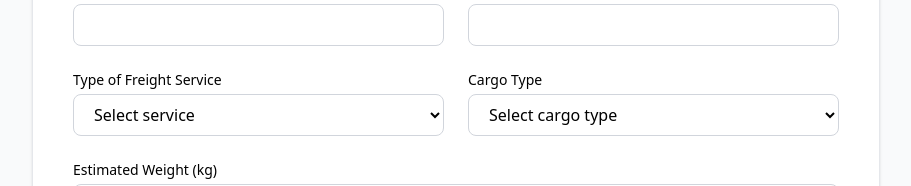
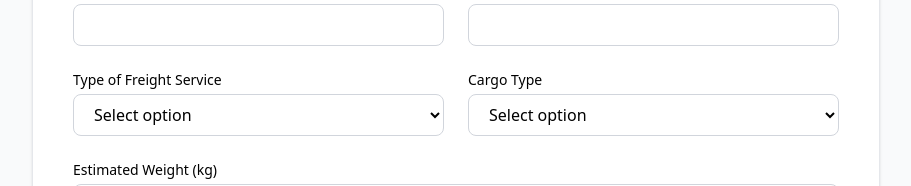
Before and after one commit to RichardHerold32/dolphin-freight-website, a React (Vite) app: page /booking in a window 1280 px wide. Shown: the part 846-1032 px from the top of the page, without its empty margins (184-1095 px from the left). Built offline with nearby package versions, Linux system fonts and the light colour scheme.

Commit message:
added BookingSuccess page and spinner for submit button

```diff
--- a/src/App.jsx
+++ b/src/App.jsx
@@ -8,6 +8,8 @@ import PageShimmer from "./components/PageShimmer";
 import NotFound from "./pages/NotFound";
 import ErrorBoundary from "./components/ErrorBoundary";
 import ScrollToTop from "./components/ScrollToTop";
+import BookingSuccess from "./pages/BookingSuccess";
+
 
 // Lazy-loaded pages
 const Home = lazy(() => import("./pages/Home"));
@@ -31,6 +33,8 @@ function App() {
           <Route path="/contact" element={<Contact />} />
           <Route path="/booking" element={<Booking />} />
           <Route path="*" element={<NotFound />} />
+          <Route path="/booking-success" element={<BookingSuccess />} />
+
         </Routes>
       </Suspense>
 
--- a/src/pages/Booking.jsx
+++ b/src/pages/Booking.jsx
@@ -1,7 +1,10 @@
 import { useState } from "react";
 import Breadcrumbs from "../components/Breadcrumbs";
+import { useNavigate } from "react-router-dom";
 
 export default function Booking() {
+  const navigate = useNavigate();
+
   const [form, setForm] = useState({
     name: "",
     email: "",
@@ -14,19 +17,51 @@ export default function Booking() {
     message: "",
   });
 
+  const [errors, setErrors] = useState({});
+  const [loading, setLoading] = useState(false);
+
   function handleChange(e) {
     setForm({ ...form, [e.target.name]: e.target.value });
   }
 
+  function validate() {
+    const newErrors = {};
+
+    if (!form.name.trim()) newErrors.name = "Name is required";
+    if (!form.email.includes("@"))
+      newErrors.email = "Valid email is required";
+    if (!form.phone.trim())
+      newErrors.phone = "Phone number is required";
+    if (!form.serviceType)
+      newErrors.serviceType = "Select a freight service";
+    if (!form.origin.trim())
+      newErrors.origin = "Origin is required";
+    if (!form.destination.trim())
+      newErrors.destination = "Destination is required";
+    if (!form.weight || Number(form.weight) <= 0)
+      newErrors.weight = "Enter a valid weight";
+
+    setErrors(newErrors);
+    return Object.keys(newErrors).length === 0;
+  }
+
   function handleSubmit(e) {
     e.preventDefault();
+    if (!validate()) return;
+
+    setLoading(true);
+
+    // simulate submission (replace with Google Sheets later)
+    setTimeout(() => {
       console.log("Booking Request:", form);
-    alert("Your booking request has been submitted.");
+      setLoading(false);
+      navigate("/booking-success");
+    }, 1200);
   }
 
   return (
     <>
-      {/* HERO SECTION */}
+      {/* HERO */}
       <section className="relative w-full h-[40vh] overflow-hidden">
         <img
           src="/booking-hero.webp"
@@ -49,10 +84,9 @@ export default function Booking() {
         </div>
       </section>
 
-      {/* BREADCRUMBS */}
       <Breadcrumbs />
 
-      {/* BOOKING FORM */}
+      {/* FORM */}
       <section className="py-24 bg-gray-50">
         <div className="max-w-4xl mx-auto px-6">
           <div className="bg-white rounded-xl shadow-sm border border-gray-200 p-8 md:p-10">
@@ -63,132 +97,92 @@ export default function Booking() {
             <form onSubmit={handleSubmit} className="space-y-6">
               {/* Name & Email */}
               <div className="grid md:grid-cols-2 gap-6">
-                <div>
-                  <label className="block text-sm font-medium mb-1">
-                    Full Name
-                  </label>
-                  <input
-                    type="text"
+                <FormField
+                  label="Full Name"
                   name="name"
-                    required
                   value={form.name}
                   onChange={handleChange}
-                    className="w-full border border-gray-300 rounded-lg px-4 py-2 focus:outline-none focus:ring-2 focus:ring-gray-900"
+                  error={errors.name}
+                />
+
+                <FormField
+                  label="Email Address"
+                  name="email"
+                  type="email"
+                  value={form.email}
+                  onChange={handleChange}
+                  error={errors.email}
                 />
               </div>
 
-                <div>
-                  <label className="block text-sm font-medium mb-1">
-                    Email Address
-                  </label>
-                  <input
-                    type="email"
-                    name="email"
-                    required
-                    value={form.email}
-                    onChange={handleChange}
-                    className="w-full border border-gray-300 rounded-lg px-4 py-2 focus:outline-none focus:ring-2 focus:ring-gray-900"
-                  />
-                </div>
-              </div>
-
               {/* Phone */}
-              <div>
-                <label className="block text-sm font-medium mb-1">
-                  Phone Number
-                </label>
-                <input
-                  type="tel"
+              <FormField
+                label="Phone Number"
                 name="phone"
                 value={form.phone}
                 onChange={handleChange}
-                  className="w-full border border-gray-300 rounded-lg px-4 py-2 focus:outline-none focus:ring-2 focus:ring-gray-900"
+                error={errors.phone}
+              />
+
+              {/* Route */}
+              <div className="grid md:grid-cols-2 gap-6">
+                <FormField
+                  label="Origin"
+                  name="origin"
+                  value={form.origin}
+                  onChange={handleChange}
+                  error={errors.origin}
+                />
+
+                <FormField
+                  label="Destination"
+                  name="destination"
+                  value={form.destination}
+                  onChange={handleChange}
+                  error={errors.destination}
                 />
               </div>
 
-              {/* Route */}
+              {/* Service & Cargo */}
               <div className="grid md:grid-cols-2 gap-6">
-                <div>
-                  <label className="block text-sm font-medium mb-1">
-                    Origin
-                  </label>
-                  <input
-                    type="text"
-                    name="origin"
-                    value={form.origin}
+                <SelectField
+                  label="Type of Freight Service"
+                  name="serviceType"
+                  value={form.serviceType}
                   onChange={handleChange}
-                    className="w-full border border-gray-300 rounded-lg px-4 py-2 focus:outline-none focus:ring-2 focus:ring-gray-900"
+                  error={errors.serviceType}
+                  options={[
+                    "Air Freight",
+                    "Ocean Freight (FCL)",
+                    "Ocean Freight (LCL)",
+                    "Road Transport",
+                    "Warehousing & Distribution",
+                  ]}
+                />
+
+                <SelectField
+                  label="Cargo Type"
+                  name="cargoType"
+                  value={form.cargoType}
+                  onChange={handleChange}
+                  options={[
+                    "General Cargo",
+                    "Perishable",
+                    "Hazardous",
+                    "Oversized",
+                  ]}
                 />
               </div>
 
-                <div>
-                  <label className="block text-sm font-medium mb-1">
-                    Destination
-                  </label>
-                  <input
-                    type="text"
-                    name="destination"
-                    value={form.destination}
-                    onChange={handleChange}
-                    className="w-full border border-gray-300 rounded-lg px-4 py-2 focus:outline-none focus:ring-2 focus:ring-gray-900"
-                  />
-                </div>
-              </div>
-
-              {/* Service Type & Cargo Type */}
-              <div className="grid md:grid-cols-2 gap-6">
-                <div>
-                  <label className="block text-sm font-medium mb-1">
-                    Type of Freight Service
-                  </label>
-                  <select
-                    name="serviceType"
-                    required
-                    value={form.serviceType}
-                    onChange={handleChange}
-                    className="w-full border border-gray-300 rounded-lg px-4 py-2 bg-white focus:outline-none focus:ring-2 focus:ring-gray-900"
-                  >
-                    <option value="">Select service</option>
-                    <option>Air Freight</option>
-                    <option>Ocean Freight (FCL)</option>
-                    <option>Ocean Freight (LCL)</option>
-                    <option>Road Transport</option>
-                    <option>Warehousing & Distribution</option>
-                  </select>
-                </div>
-
-                <div>
-                  <label className="block text-sm font-medium mb-1">
-                    Cargo Type
-                  </label>
-                  <select
-                    name="cargoType"
-                    value={form.cargoType}
-                    onChange={handleChange}
-                    className="w-full border border-gray-300 rounded-lg px-4 py-2 bg-white focus:outline-none focus:ring-2 focus:ring-gray-900"
-                  >
-                    <option value="">Select cargo type</option>
-                    <option>General Cargo</option>
-                    <option>Perishable</option>
-                    <option>Hazardous</option>
-                    <option>Oversized</option>
-                  </select>
-                </div>
-              </div>
-
               {/* Weight */}
-              <div>
-                <label className="block text-sm font-medium mb-1">
-                  Estimated Weight (kg)
-                </label>
-                <input
+              <FormField
+                label="Estimated Weight (kg)"
+                name="weight"
                 type="number"
-                  name="weight"
                 value={form.weight}
                 onChange={handleChange}
-                  className="w-full border border-gray-300 rounded-lg px-4 py-2 focus:outline-none focus:ring-2 focus:ring-gray-900"
+                error={errors.weight}
               />
-              </div>
 
               {/* Message */}
               <div>
@@ -208,19 +202,25 @@ export default function Booking() {
               <div className="pt-6">
                 <button
                   type="submit"
-                  className="
+                  disabled={loading}
+                  className={`
                     px-8 py-3
                     border border-gray-900
                     rounded-lg
                     font-semibold
-                    text-gray-900
+                    flex items-center gap-2
                     transition
-                    hover:bg-gray-900
-                    hover:text-white
-                    active:scale-[0.97]
-                  "
+                    ${
+                      loading
+                        ? "bg-gray-900 text-white cursor-not-allowed"
+                        : "text-gray-900 hover:bg-gray-900 hover:text-white"
+                    }
+                  `}
                 >
-                  Submit Booking Request
+                  {loading && (
+                    <span className="w-4 h-4 border-2 border-white border-t-transparent rounded-full animate-spin" />
+                  )}
+                  {loading ? "Submitting..." : "Submit Booking Request"}
                 </button>
               </div>
             </form>
@@ -230,3 +230,44 @@ export default function Booking() {
     </>
   );
 }
+
+/* ---------------- Helpers ---------------- */
+
+function FormField({ label, error, ...props }) {
+  return (
+    <div>
+      <label className="block text-sm font-medium mb-1">{label}</label>
+      <input
+        {...props}
+        className={`w-full border rounded-lg px-4 py-2 focus:outline-none focus:ring-2 ${
+          error
+            ? "border-red-500 focus:ring-red-500"
+            : "border-gray-300 focus:ring-gray-900"
+        }`}
+      />
+      {error && <p className="text-sm text-red-500 mt-1">{error}</p>}
+    </div>
+  );
+}
+
+function SelectField({ label, options, error, ...props }) {
+  return (
+    <div>
+      <label className="block text-sm font-medium mb-1">{label}</label>
+      <select
+        {...props}
+        className={`w-full border rounded-lg px-4 py-2 bg-white focus:outline-none focus:ring-2 ${
+          error
+            ? "border-red-500 focus:ring-red-500"
+            : "border-gray-300 focus:ring-gray-900"
+        }`}
+      >
+        <option value="">Select option</option>
+        {options.map((opt) => (
+          <option key={opt}>{opt}</option>
+        ))}
+      </select>
+      {error && <p className="text-sm text-red-500 mt-1">{error}</p>}
+    </div>
+  );
+}
```
Also changed, not shown: src/pages/BookingSuccess.jsx (added, +34 -0 lines). Lines whose indentation alone changed are shown as unchanged.
